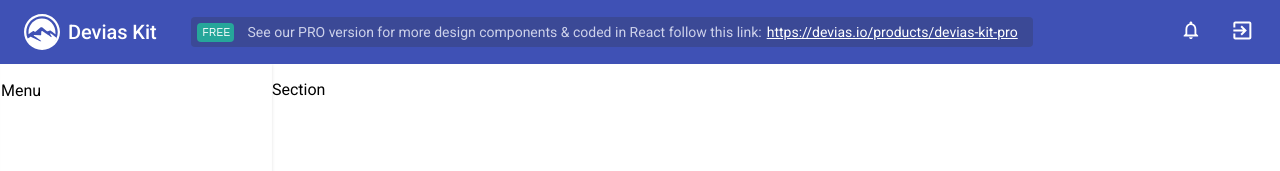
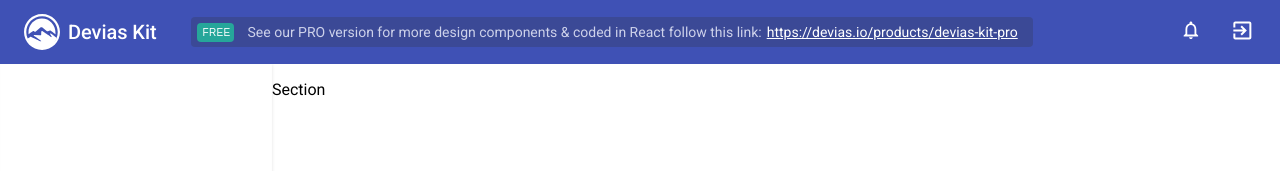
Before and after one commit to ElHilarion/devias-kit, a React (Create React App) app: page / in a window 1280 px wide. Shown: the top 171 px of the page. Built offline with nearby package versions, Linux system fonts and the light colour scheme.

Commit message:
create --menu

```diff
--- a/src/App.js
+++ b/src/App.js
@@ -24,7 +24,7 @@ function App() {
       </header>
       <div className="main">
         <aside>
-          <p>Menu</p>
+          <p></p>
         </aside>
         <section>
           <p>Section</p>
```
